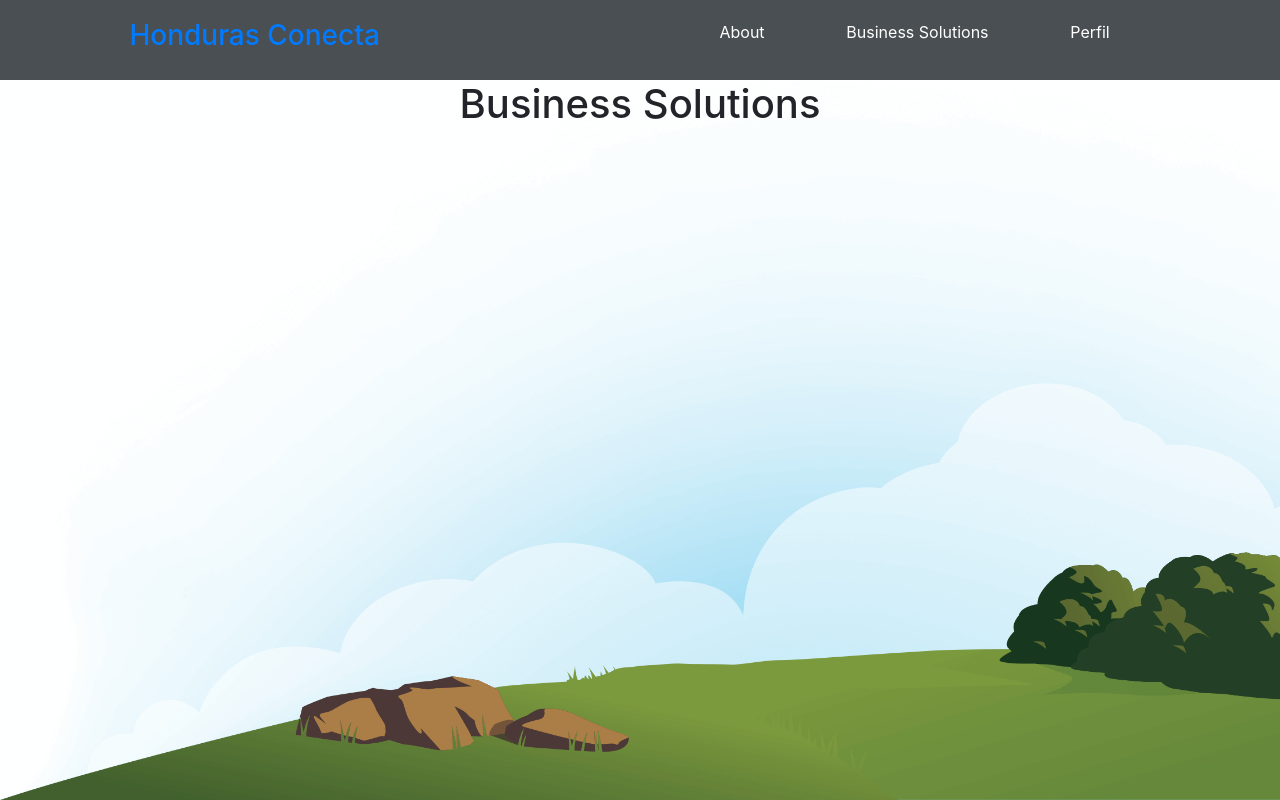
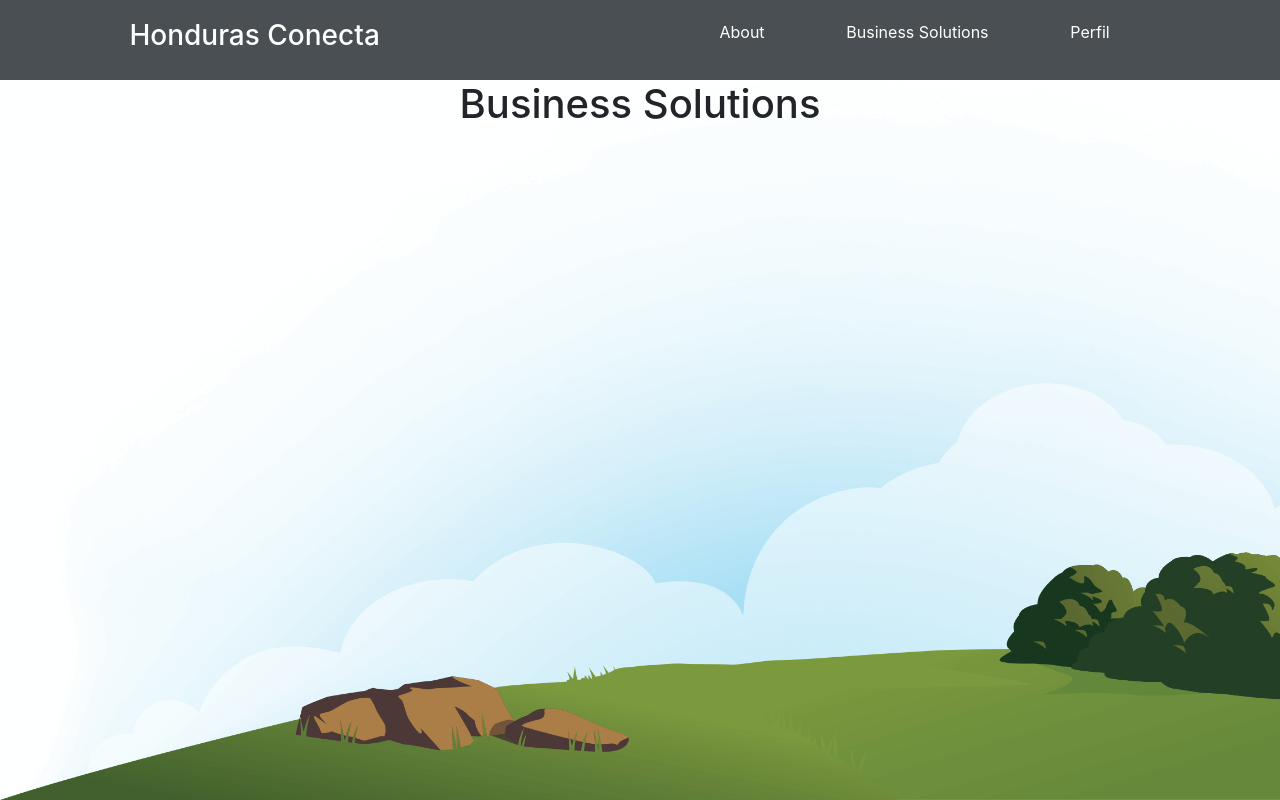
Before and after one commit to mario-galindo/honduras-conecta-frontend, a React (Create React App) app: page /businesssolutions in a window 1280 px wide. Built offline with nearby package versions, Linux system fonts and the light colour scheme.

Commit message:
change style on nav

```diff
--- a/src/components/Nav.js
+++ b/src/components/Nav.js
@@ -10,7 +10,7 @@ function Nav() {
 
   return (
     <nav>
-        <h3><Link to='/'>Honduras Conecta</Link></h3>
+        <h3><Link to='/' style={navStyle}>Honduras Conecta</Link></h3>
         <ul className="nav-Links">
             <Link to='/about' style={navStyle}><li>About</li></Link>
             <Link to='/businesssolutions' style={navStyle}><li>Business Solutions</li></Link>
```
